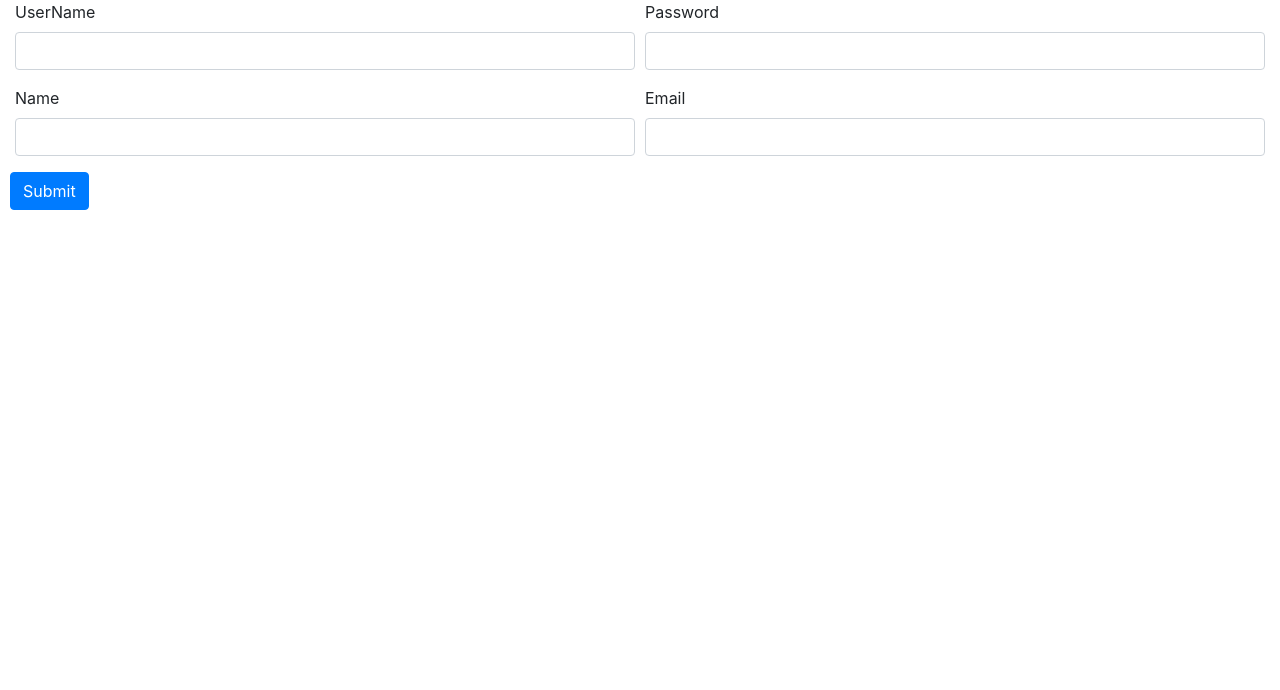
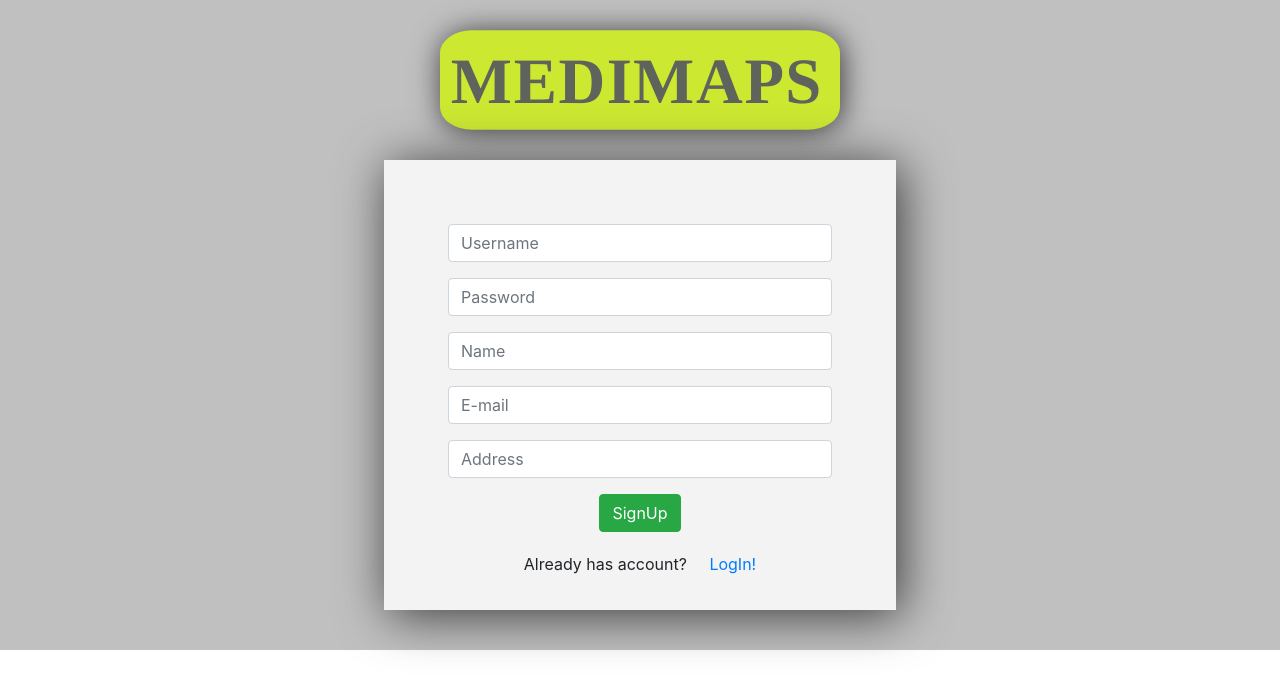
Before and after one commit to shivamkaushik12007/MediMaps, a React (Create React App) app in the folder mapp/: page /signUp in a window 1280 px wide. Shown: the top 690 px of the page. Built offline with nearby package versions, Linux system fonts and the light colour scheme.

Commit message:
second day

```diff
--- a/mapp/src/App.js
+++ b/mapp/src/App.js
@@ -6,7 +6,7 @@ import 'bootstrap/dist/css/bootstrap.css';
 class App extends Component {
   render() {
       return (
-          <div className="container-fluid">
+          <div>
               <div className="row">
                   <div className="col padding-0">
                       <MainPage />
--- a/mapp/src/components/intro.jsx
+++ b/mapp/src/components/intro.jsx
@@ -6,25 +6,26 @@ import Logo from '../images/logo.svg';
 import Login from '../images/login.svg';
 import Signup from '../images/signup.svg';
 import Line from '../images/line.svg';
+
 class Intro extends Component{
     render(){
         return(
-            <div className="Main">
+            <div className="MainOne">
                 <div className="CrossDiv">
                     <Link to='/home'><i className="fa fa-times Cross" ></i></Link>
                 </div>
                 <div className="LogoDiv">
-                    <Link to='/home'><img src={Logo} className="Logo"/></Link>
+                    <Link to='/home'><img src={Logo} alt="logo" className="LogoOne"/></Link>
                 </div>
                 <div className="OptionDiv">
                     <div>
-                        <Link to='/logIn'><img src={Login} className="Option Options" /></Link>
+                        <Link to='/logIn'><img src={Login} alt="login" className="Option Options" /></Link>
                     </div>
                     <div>
-                        <img src={Line} className="Line Options"/>
+                        <img src={Line} alt="line" className="Line Options"/>
                     </div>
                     <div>
-                        <Link to='/signUp'><img src={Signup} className="Option Options"/></Link>
+                        <Link to='/signUp'><img src={Signup} alt="signup" className="Option Options"/></Link>
                     </div>
                 </div>
             </div>
--- a/mapp/src/components/signUp.jsx
+++ b/mapp/src/components/signUp.jsx
@@ -1,31 +1,43 @@
 import React, {Component} from 'react';
 import {Redirect} from 'react-router-dom';
+import Logo from '../images/logo.svg';
+import '../css/signUp.css';
+import {Link} from 'react-router-dom';
 
 class SignUp extends Component{
     render(){
         return(
+            <div className="MainTwo">
                 <div>
+                    <Link to='/home'><img src={Logo} alt='logo' className="LogoTwo"/></Link>
+                </div>
+                <div className="InsideTwo">
                     <form>
-                    <div className="form form-row">
-                        <div className="form-group col-md-6">
-                            <label>UserName</label>
-                            <input type="text" ref="userName" className="form-control"></input>
+                        <div className="form">
+                            <div className="form-group">
+                                <input type="text" ref="userName" placeholder="Username" className="form-control"></input>
                             </div>
-                        <div className="form-group col-md-6">
-                            <label>Password</label>
-                            <input type="password" ref="password" className="form-control"></input>
+                            <div className="form-group">
+                                <input type="password" ref="password"  placeholder="Password" className="form-control"></input>
                             </div>
-                        <div className="form-group col-md-6">
-                            <label>Name</label>
-                            <input type="text" ref="name" className="form-control"></input>
+                            <div className="form-group">
+                                <input type="text" ref="name" placeholder="Name" className="form-control"></input>
                             </div>
-                        <div className="form-group col-md-6">
-                            <label>Email</label>
-                            <input type="email" ref="email" className="form-control"></input>
+                            <div className="form-group">
+                                <input type="email" ref="email" placeholder="E-mail" className="form-control"></input>
                             </div>
-                        <button type="submit" className="btn btn-primary">Submit</button>
+                            <div className="form-group">
+                                <input type="text" ref="address" placeholder="Address" className="form-control"></input>
+                            </div>
+                            <button type="submit" className="btn btn-success">SignUp</button>
                         </div>
                     </form>
+                    <div className="BoxOne">
+                        Already has account?
+                        &nbsp;&nbsp;&nbsp;&nbsp;
+                        <Link to='/logIn'>LogIn!</Link>
+                    </div>
+                </div>
             </div>
         )
     }
--- a/mapp/src/css/intro.css
+++ b/mapp/src/css/intro.css
@@ -1,6 +1,10 @@
-.Main{
+.MainOne{
     background-color: #CCE831;
-    height:1000px;
+    height:650px;
+    background-size: 1356px 650px;
+    background-image: url(../images/medication.jpg);
+    background-repeat: no-repeat;
+    background-attachment: fixed;
 }
 
 .Cross{
@@ -9,7 +13,7 @@
     padding-left: 200;
     margin-top: 25px;
     margin-left: 1200px;
-    font-size: 100px;
+    font-size: 90px;
     text-align: right;
     color: #5E635C;
     filter: drop-shadow(2px 2px 2px #383838);
@@ -29,10 +33,11 @@
     height:200px;
     width:auto;
     text-align: center;
-    padding-left: 435px;
+    padding-left: 450px;
+
 }
-.Logo{
-    height:250px;
+.LogoOne{
+    height:300px;
     width: 500px;
     margin-left: auto;
     margin-right: auto;
--- /dev/null
+++ b/mapp/src/css/signUp.css
@@ -0,0 +1,25 @@
+.MainTwo{
+    width:100%;
+    height:650px;
+    text-align: center;
+    background-color: #C0C0C0;
+}
+.InsideTwo{
+    height:450px;
+    width:40%;
+    text-align: center;
+    background-color: #F4F3F3;
+    margin-left: 30%;
+    padding:5%;
+    filter: drop-shadow(5px 5px 25px #383838);
+    margin-top: -20px;
+}
+.LogoTwo{
+    margin-top: -20px;
+    height: 200px;
+    width: 400px;
+    filter:drop-shadow(2px 2px 15px #383838);
+}
+.BoxOne{
+    margin:20px;
+}
```
Also changed, not shown: mapp/src/images/medication.jpg (added). Lines whose indentation alone changed are shown as unchanged.
